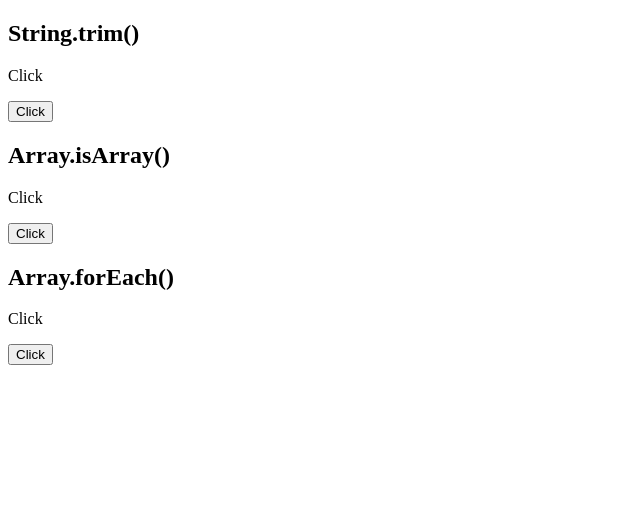
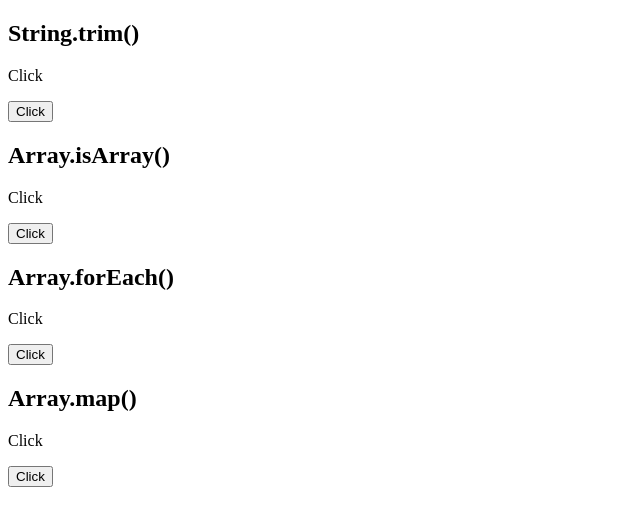
Before and after one commit to BossCat209/LearnES5, a plain HTML site: page index.html in a window 1280 px wide. Shown: the whole page, without its empty margins (0-640 px from the left). Drawn offline with Linux system fonts and the light colour scheme.

Commit message:
Array.map()

```diff
--- a/index.html
+++ b/index.html
@@ -29,5 +29,13 @@
     <button onclick="myClick3()">Click</button>
     <p id="Test1"></p>
 </div>
+
+<div>
+    <!--lấy từng phần tử trong mảng làm cùng 1 hành động-->
+    <h2>Array.map()</h2>
+    <p>Click</p>
+    <button onclick="myClick4()">Click</button>
+    <p id="Test2"></p>
+</div>
 </body>
 </html>
--- a/js.js
+++ b/js.js
@@ -19,6 +19,16 @@ function myClick3() {
     document.getElementById("Test1").innerHTML = text;
     function myText(value) {
         text = text + value + " ";
-        console.log(text);
     }
 }
+
+//Array.map()
+function myClick4() {
+    let array = [1,11,111,23,45];
+    let array1 = array.map(myArray);
+    document.getElementById("Test2").innerHTML = array1;
+    function myArray(value) {
+        console.log(value);
+        return value + 2 + " ";
+    }
+}
```
